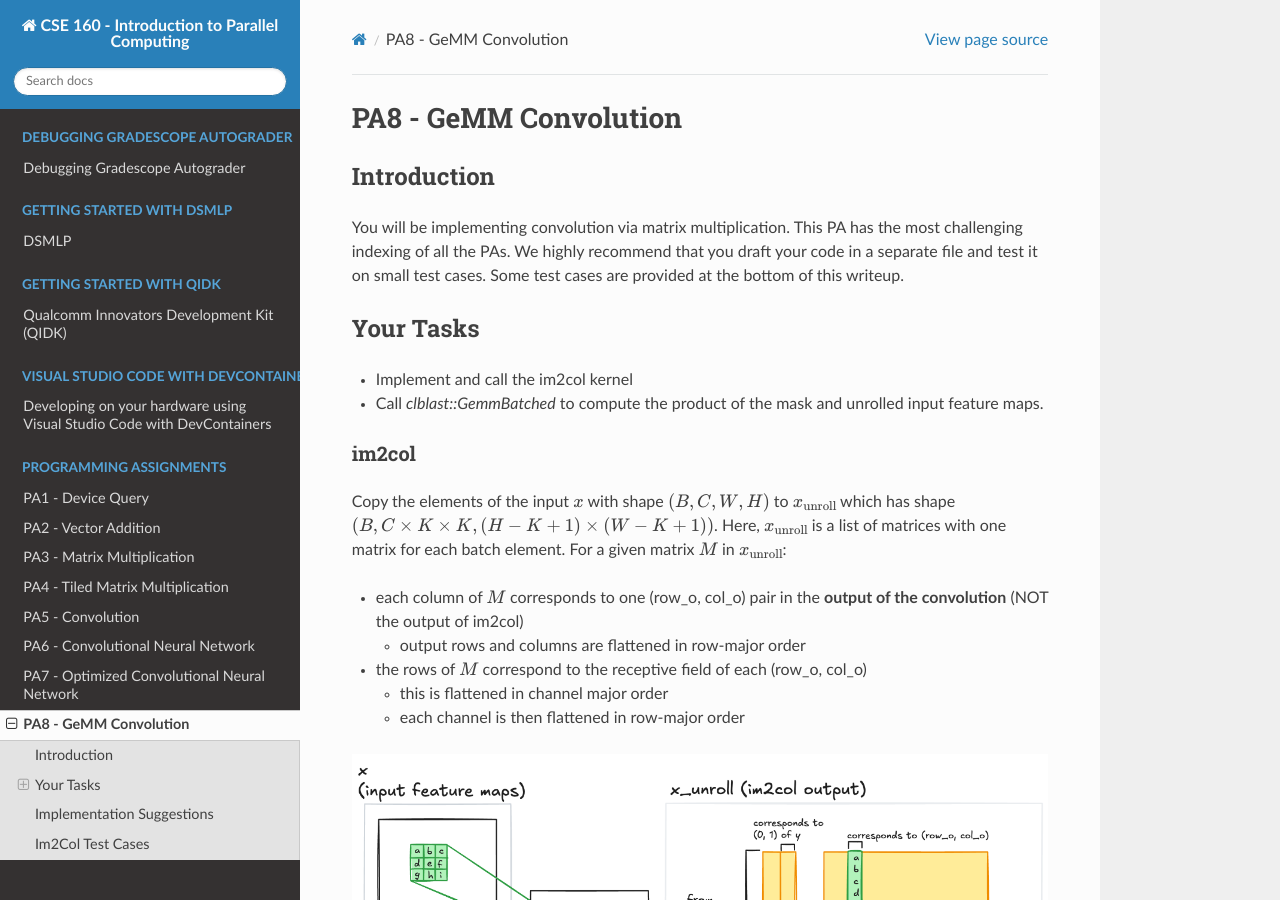
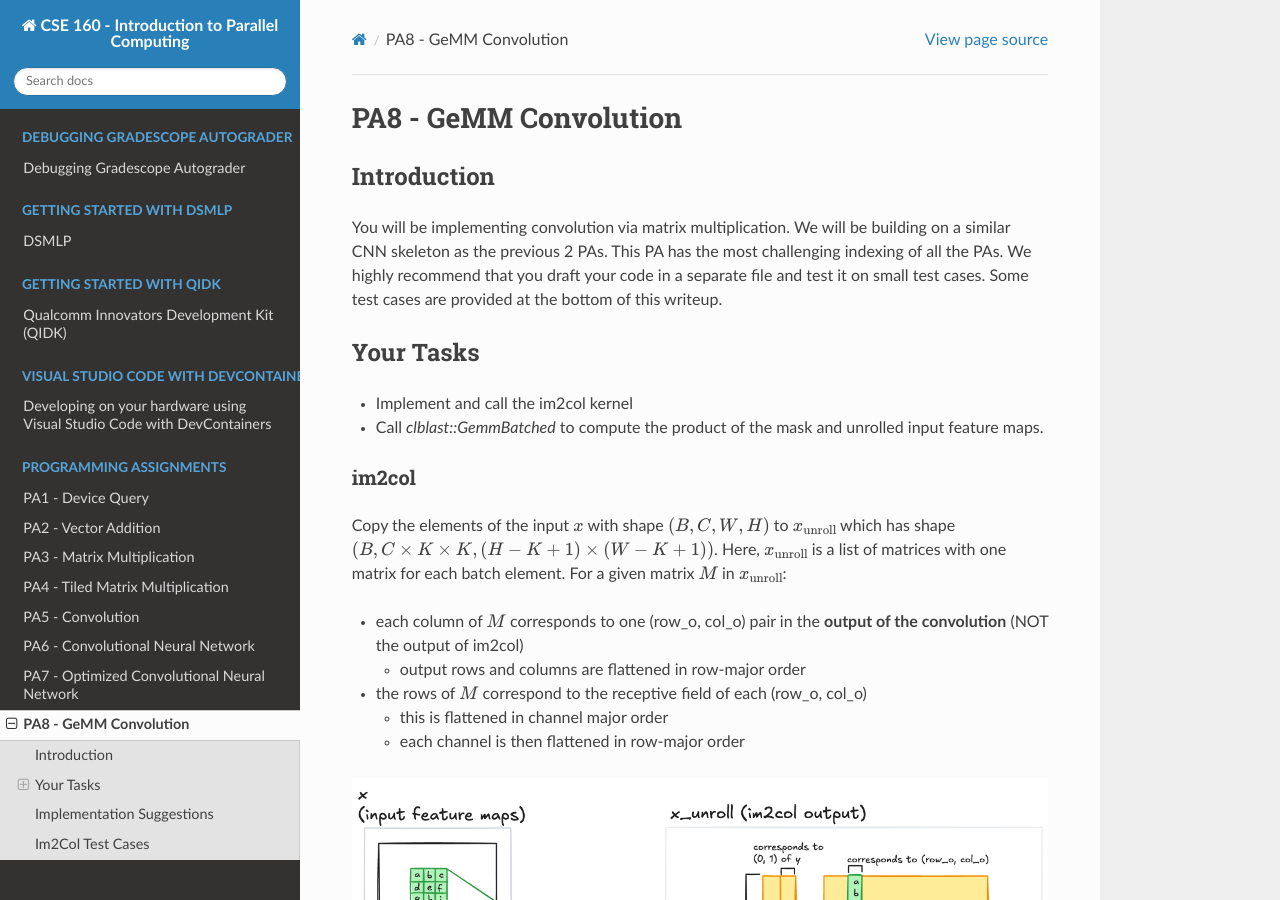
Before and after one commit to KastnerRG/cse160-docs, a Sphinx documentation site: the page built from docs/source/PA8.rst, in a window 1280 px wide and 900 px high. Built offline with Sphinx 7.4.7 and the Read the Docs theme 3.1.0, drawn with Linux system fonts in a browser that asks for light colours; formulas are drawn with MathJax 3; some of the changed text lies outside the part shown.

Commit message:
formatting

```diff
--- a/docs/source/PA8.rst
+++ b/docs/source/PA8.rst
@@ -3,7 +3,7 @@ PA8 - GeMM Convolution
 
 Introduction
 ------------
-You will be implementing convolution via matrix multiplication. This PA has the most challenging indexing of all the PAs. We highly recommend that you draft your code in a separate file and test it on small test cases. Some test cases are provided at the bottom of this writeup.
+You will be implementing convolution via matrix multiplication. We will be building on a similar CNN skeleton as the previous 2 PAs. This PA has the most challenging indexing of all the PAs. We highly recommend that you draft your code in a separate file and test it on small test cases. Some test cases are provided at the bottom of this writeup.
 
 Your Tasks
 -----------
```
Also changed, not shown: other parts of docs/source/PA8.rst (+1 -1 lines).
